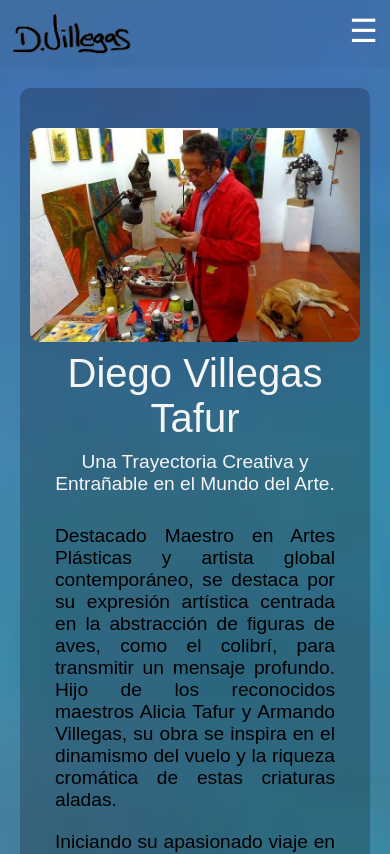
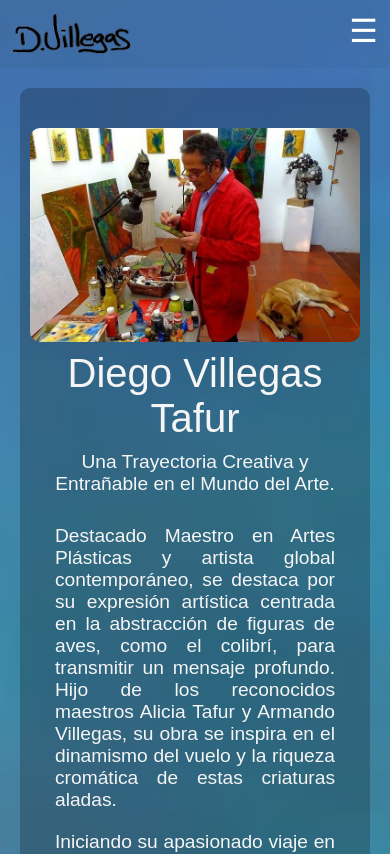
Before and after one commit to valentinavillegasc/Galeria-D.Villegas, a React (Create React App) app: page /biografia in a window 390 px wide. Shown: the top 854 px of the page. Built offline with nearby package versions, Linux system fonts and the light colour scheme.

Commit message:
biografia responsive

```diff
--- a/src/views/Estilos/Biografia.module.css
+++ b/src/views/Estilos/Biografia.module.css
@@ -70,7 +70,7 @@
     display: flex;
     flex-direction: column;
     align-items: center;
-    margin: 20px 20px 0px; /* Reducido el margen */
+    margin: 20px 20px 20px; /* Reducido el margen */
   }
 
   .fotoContainer {
@@ -104,10 +104,8 @@
   }
 
   .textoParteDerecha p {
-    margin-bottom: 20px; /* Reducido el margen inferior */
     font-size: 1.2rem; /* Reducido el tamaño de la fuente */
     font-weight: 100;
-    color: black;
   }
 
   .textoDebajoFoto {
```
